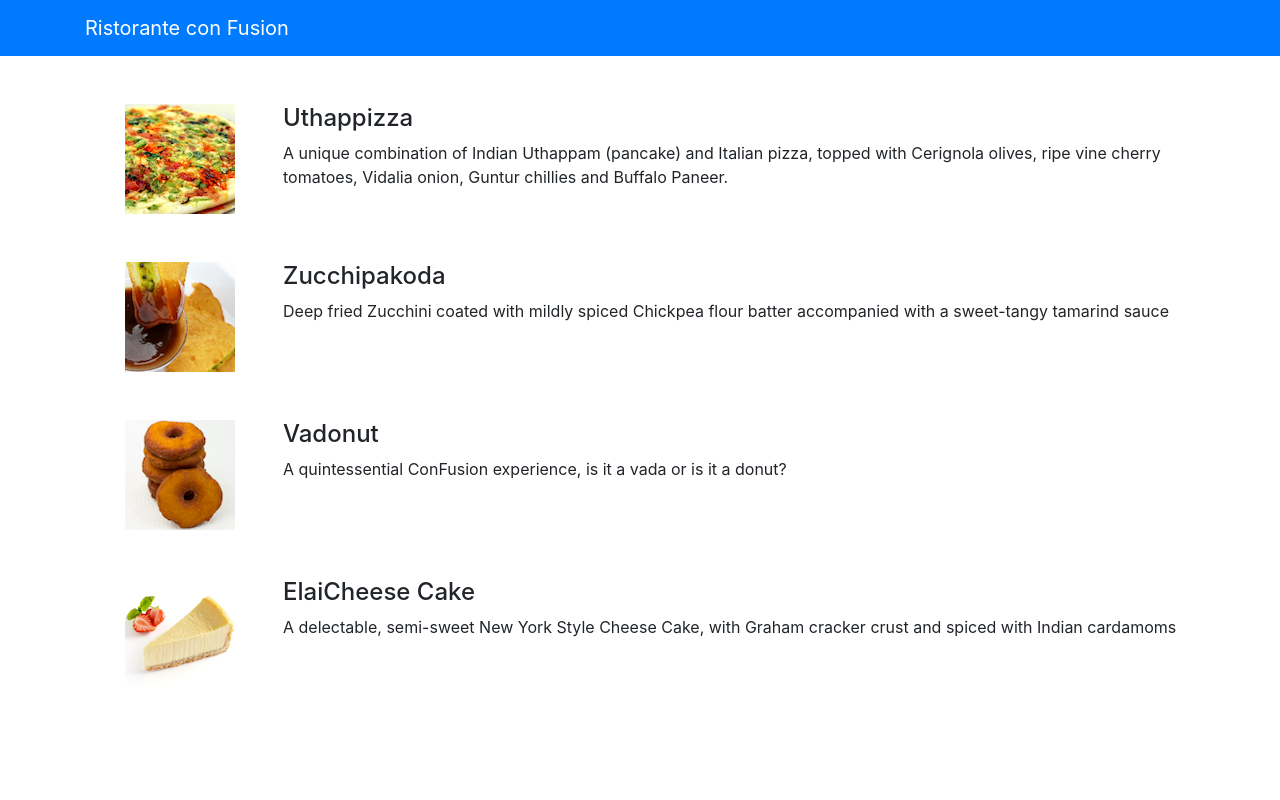
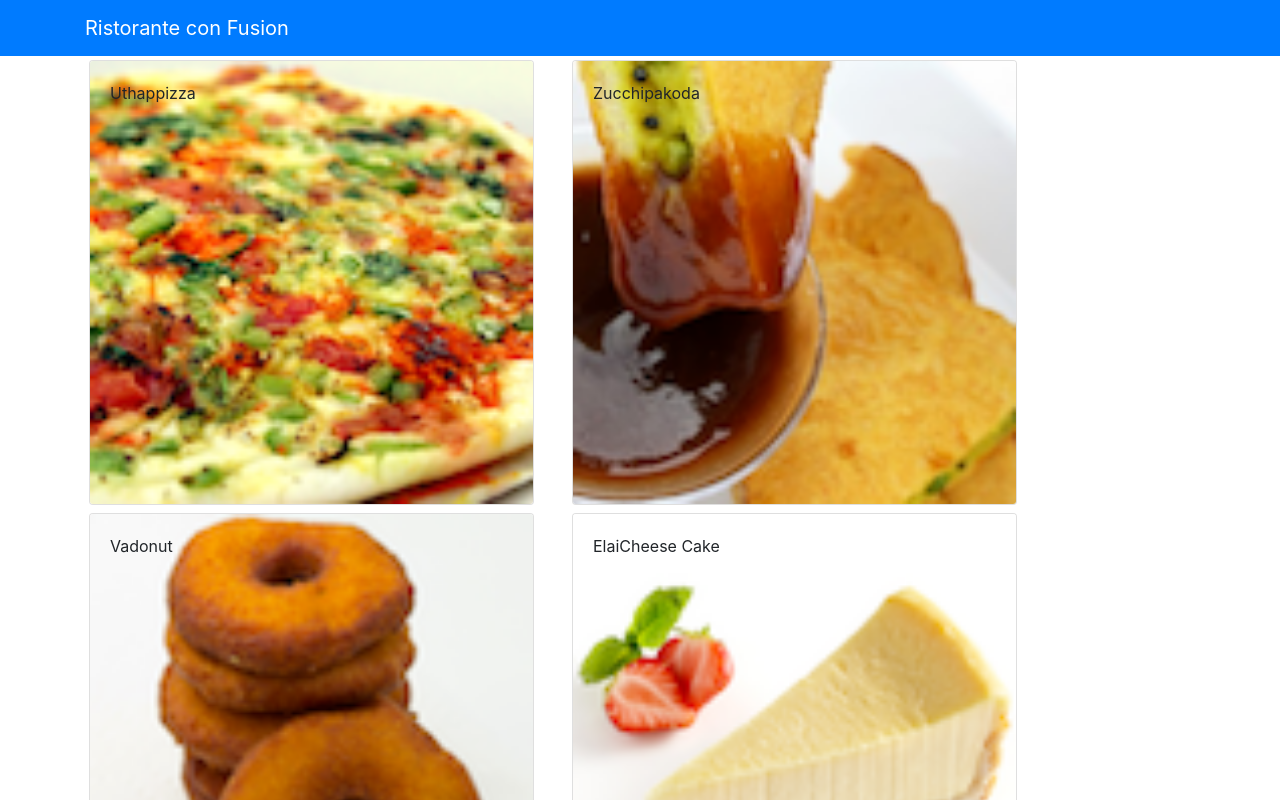
Before and after one commit to talalahmed95/conFusion-react, a React (Create React App) app: page / in a window 1280 px wide. Shown: the top 800 px of the page. Built offline with nearby package versions, Linux system fonts and the light colour scheme.

Commit message:
components part 2

```diff
--- a/src/App.js
+++ b/src/App.js
@@ -1,20 +1,31 @@
-import React from 'react';
-import logo from './logo.svg';
-import './App.css';
+import React, { Component } from 'react';
+// import logo from './logo.svg';
+// import './App.css';
 import { Navbar, NavbarBrand } from 'reactstrap';
 import Menu from './components/MenuComponent';
+import { DISHES } from './shared/dishes';
 
-function App() {
+class App extends Component{
+  constructor(props){
+    super(props);
+
+    this.state = {
+      dishes : DISHES
+    };
+  }
+
+  render() {
     return (
-    <div className="App">
+      <div>
         <Navbar dark color="primary">
           <div className="container">
             <NavbarBrand href="/">Ristorante con Fusion</NavbarBrand>
           </div>
         </Navbar>
-      <Menu />
+        <Menu dishes={this.state.dishes} />
       </div>
     );
   }
+}
 
 export default App;
--- a/src/components/MenuComponent.js
+++ b/src/components/MenuComponent.js
@@ -1,70 +1,44 @@
 import React, { Component } from 'react';
-import { Media } from 'reactstrap';
+import { Card, CardTitle, CardBody, CardText, CardImg, CardImgOverlay } from 'reactstrap';
 
 class Menu extends Component{
 	constructor(props){
 		super(props);
 
 		this.state = {
-
-			dishes : [
-				{
-					id: 0,
-					name:'Uthappizza',
-					image: 'assets/images/uthappizza.png',
-					category: 'mains',
-					label:'Hot',
-					price:'4.99',
-					description:'A unique combination of Indian Uthappam (pancake) and Italian pizza, topped with Cerignola olives, ripe vine cherry tomatoes, Vidalia onion, Guntur chillies and Buffalo Paneer.'
-				},
-
-	           	{
-					id: 1,
-					name:'Zucchipakoda',
-					image: 'assets/images/zucchipakoda.png',
-					category: 'appetizer',
-					label:'',
-					price:'1.99',
-					description:'Deep fried Zucchini coated with mildly spiced Chickpea flour batter accompanied with a sweet-tangy tamarind sauce'
-				},
-
-	           	{
-					id: 2,
-					name:'Vadonut',
-					image: 'assets/images/vadonut.png',
-					category: 'appetizer',
-					label:'New',
-					price:'1.99',
-					description:'A quintessential ConFusion experience, is it a vada or is it a donut?'
-				},
-
-	           	{
-					id: 3,
-					name:'ElaiCheese Cake',
-					image: 'assets/images/elaicheesecake.png',
-					category: 'dessert',
-					label:'',
-					price:'2.99',
-					description:'A delectable, semi-sweet New York Style Cheese Cake, with Graham cracker crust and spiced with Indian cardamoms'
-				}
-
-			]
+			selectedDish : null
 		};
 	}
 
+	onDishSelect(dish){
+		this.setState({ selectedDish: dish });
+	}
+
+	renderDish(dish){
+		if (dish != null)
+			return(
+				<Card>
+					<CardImg top src={dish.image} alt={dish.name} />
+					<CardBody>
+						<CardTitle>{dish.name}</CardTitle>
+						<CardText>{dish.description}</CardText>
+					</CardBody>
+				</Card>
+			);
+		else
+			return(<div></div>);
+	}
+
 	render(){
-		const menu = this.state.dishes.map((dish) => {
+		const menu = this.props.dishes.map((dish) => {
 			return (
-				<div key={dish.id} className="col-12 mt-5">
-					<Media tag="li">
-						<Media left middle>
-							<Media object src={dish.image} alt={dish.name} />
-						</Media>
-						<Media body className="ml-5">
-							<Media heading>{dish.name}</Media>
-							<p>{dish.description}</p>
-						</Media>
-					</Media>
+				<div key={dish.id} className="col-12 col-md-5 m-1">
+					<Card onClick={() => this.onDishSelect(dish) }>
+						<CardImg width="100%" src={dish.image} alt={dish.name} />
+						<CardImgOverlay>
+							<CardTitle>{dish.name}</CardTitle>
+						</CardImgOverlay>
+					</Card>
 				</div>
 			);
 		});
@@ -72,9 +46,12 @@
 		return (
 			<div className="container">
 				<div className="row">
-					<Media list>
-						{menu}
-					</Media>
+					{menu}
+				</div>
+				<div className="row">
+					<div className="col-12 col-md-5 m-1">
+						{ this.renderDish(this.state.selectedDish) }
+					</div>
 				</div>
 			</div>
 		);
--- /dev/null
+++ b/src/shared/dishes.js
@@ -0,0 +1,186 @@
+export const DISHES =
+    [
+        {
+        id: 0,
+        name:'Uthappizza',
+        image: 'assets/images/uthappizza.png',
+        category: 'mains',
+        label:'Hot',
+        price:'4.99',
+        description:'A unique combination of Indian Uthappam (pancake) and Italian pizza, topped with Cerignola olives, ripe vine cherry tomatoes, Vidalia onion, Guntur chillies and Buffalo Paneer.',
+        comments: [
+            {
+            id: 0,
+            rating: 5,
+            comment: "Imagine all the eatables, living in conFusion!",
+            author: "John Lemon",
+            date: "2012-10-16T17:57:28.556094Z"
+            },
+            {
+            id: 1,
+            rating: 4,
+            comment: "Sends anyone to heaven, I wish I could get my mother-in-law to eat it!",
+            author: "Paul McVites",
+            date: "2014-09-05T17:57:28.556094Z"
+            },
+            {
+            id: 2,
+            rating: 3,
+            comment: "Eat it, just eat it!",
+            author: "Michael Jaikishan",
+            date: "2015-02-13T17:57:28.556094Z"
+            },
+            {
+            id: 3,
+            rating: 4,
+            comment: "Ultimate, Reaching for the stars!",
+            author: "Ringo Starry",
+            date: "2013-12-02T17:57:28.556094Z"
+            },
+            {
+            id: 4,
+            rating: 2,
+            comment: "It's your birthday, we're gonna party!",
+            author: "25 Cent",
+            date: "2011-12-02T17:57:28.556094Z"
+            }
+        ]                        },
+        {
+        id: 1,
+        name:'Zucchipakoda',
+        image: 'assets/images/zucchipakoda.png',
+        category: 'appetizer',
+        label:'',
+        price:'1.99',
+        description:'Deep fried Zucchini coated with mildly spiced Chickpea flour batter accompanied with a sweet-tangy tamarind sauce',
+        comments: [
+            {
+            id: 0,
+            rating: 5,
+            comment: "Imagine all the eatables, living in conFusion!",
+            author: "John Lemon",
+            date: "2012-10-16T17:57:28.556094Z"
+            },
+            {
+            id: 1,
+            rating: 4,
+            comment: "Sends anyone to heaven, I wish I could get my mother-in-law to eat it!",
+            author: "Paul McVites",
+            date: "2014-09-05T17:57:28.556094Z"
+            },
+            {
+            id: 2,
+            rating: 3,
+            comment: "Eat it, just eat it!",
+            author: "Michael Jaikishan",
+            date: "2015-02-13T17:57:28.556094Z"
+            },
+            {
+            id: 3,
+            rating: 4,
+            comment: "Ultimate, Reaching for the stars!",
+            author: "Ringo Starry",
+            date: "2013-12-02T17:57:28.556094Z"
+            },
+            {
+            id: 4,
+            rating: 2,
+            comment: "It's your birthday, we're gonna party!",
+            author: "25 Cent",
+            date: "2011-12-02T17:57:28.556094Z"
+            }
+        ]
+        },
+        {
+        id: 2,
+        name:'Vadonut',
+        image: 'assets/images/vadonut.png',
+        category: 'appetizer',
+        label:'New',
+        price:'1.99',
+        description:'A quintessential ConFusion experience, is it a vada or is it a donut?',
+        comments: [
+            {
+            id: 0,
+            rating: 5,
+            comment: "Imagine all the eatables, living in conFusion!",
+            author: "John Lemon",
+            date: "2012-10-16T17:57:28.556094Z"
+            },
+            {
+            id: 1,
+            rating: 4,
+            comment: "Sends anyone to heaven, I wish I could get my mother-in-law to eat it!",
+            author: "Paul McVites",
+            date: "2014-09-05T17:57:28.556094Z"
+            },
+            {
+            id: 2,
+            rating: 3,
+            comment: "Eat it, just eat it!",
+            author: "Michael Jaikishan",
+            date: "2015-02-13T17:57:28.556094Z"
+            },
+            {
+            id: 3,
+            rating: 4,
+            comment: "Ultimate, Reaching for the stars!",
+            author: "Ringo Starry",
+            date: "2013-12-02T17:57:28.556094Z"
+            },
+            {
+            id: 4,
+            rating: 2,
+            comment: "It's your birthday, we're gonna party!",
+            author: "25 Cent",
+            date: "2011-12-02T17:57:28.556094Z"
+            }
+        ]
+        },
+        {
+        id: 3,
+        name:'ElaiCheese Cake',
+        image: 'assets/images/elaicheesecake.png',
+        category: 'dessert',
+        label:'',
+        price:'2.99',
+        description:'A delectable, semi-sweet New York Style Cheese Cake, with Graham cracker crust and spiced with Indian cardamoms',
+        comments: [
+            {
+            id: 0,
+            rating: 5,
+            comment: "Imagine all the eatables, living in conFusion!",
+            author: "John Lemon",
+            date: "2012-10-16T17:57:28.556094Z"
+            },
+            {
+            id: 1,
+            rating: 4,
+            comment: "Sends anyone to heaven, I wish I could get my mother-in-law to eat it!",
+            author: "Paul McVites",
+            date: "2014-09-05T17:57:28.556094Z"
+            },
+            {
+            id: 2,
+            rating: 3,
+            comment: "Eat it, just eat it!",
+            author: "Michael Jaikishan",
+            date: "2015-02-13T17:57:28.556094Z"
+            },
+            {
+            id: 3,
+            rating: 4,
+            comment: "Ultimate, Reaching for the stars!",
+            author: "Ringo Starry",
+            date: "2013-12-02T17:57:28.556094Z"
+            },
+            {
+            id: 4,
+            rating: 2,
+            comment: "It's your birthday, we're gonna party!",
+            author: "25 Cent",
+            date: "2011-12-02T17:57:28.556094Z"
+            }
+        ]
+        }
+    ];
```
Lines whose indentation alone changed are shown as unchanged.
